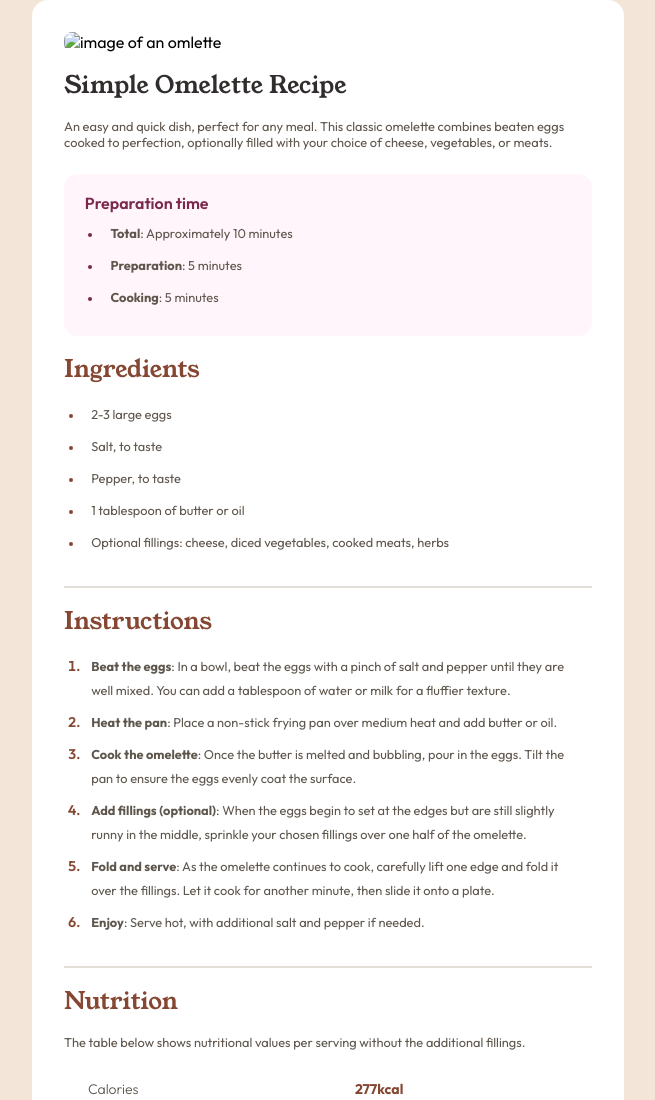
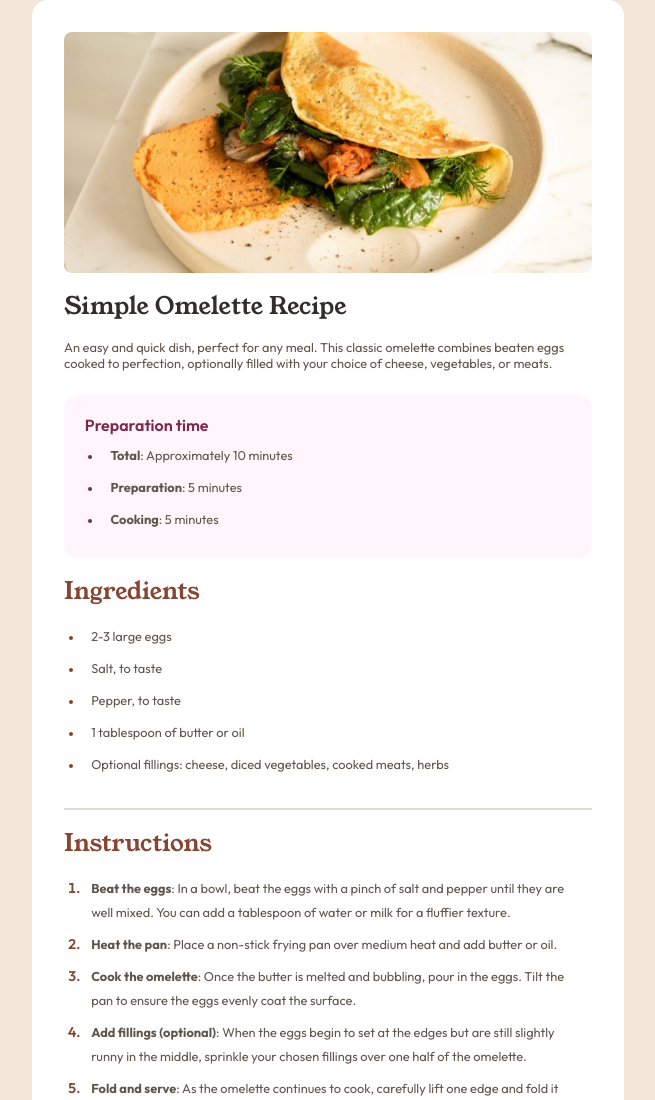
Before and after one commit to 6alactico/Recipe-Page, a plain HTML site: page index.html in a window 1280 px wide. Shown: the top 1100 px of the page, without its empty margins (312-967 px from the left). Drawn offline with Linux system fonts and the light colour scheme.

Commit message:
fix img src

```diff
--- a/index.html
+++ b/index.html
@@ -12,7 +12,7 @@
 
   <main id="recipe-container">
     <section>
-      <img src="'assets/images/image-omelette.jpeg'" alt="image of an omlette">
+      <img src="assets/images/image-omelette.jpeg" alt="image of an omlette">
       <h1>Simple Omelette Recipe</h1>
       <p class="description-text">
         An easy and quick dish, perfect for any meal. This classic omelette combines beaten eggs cooked
```
